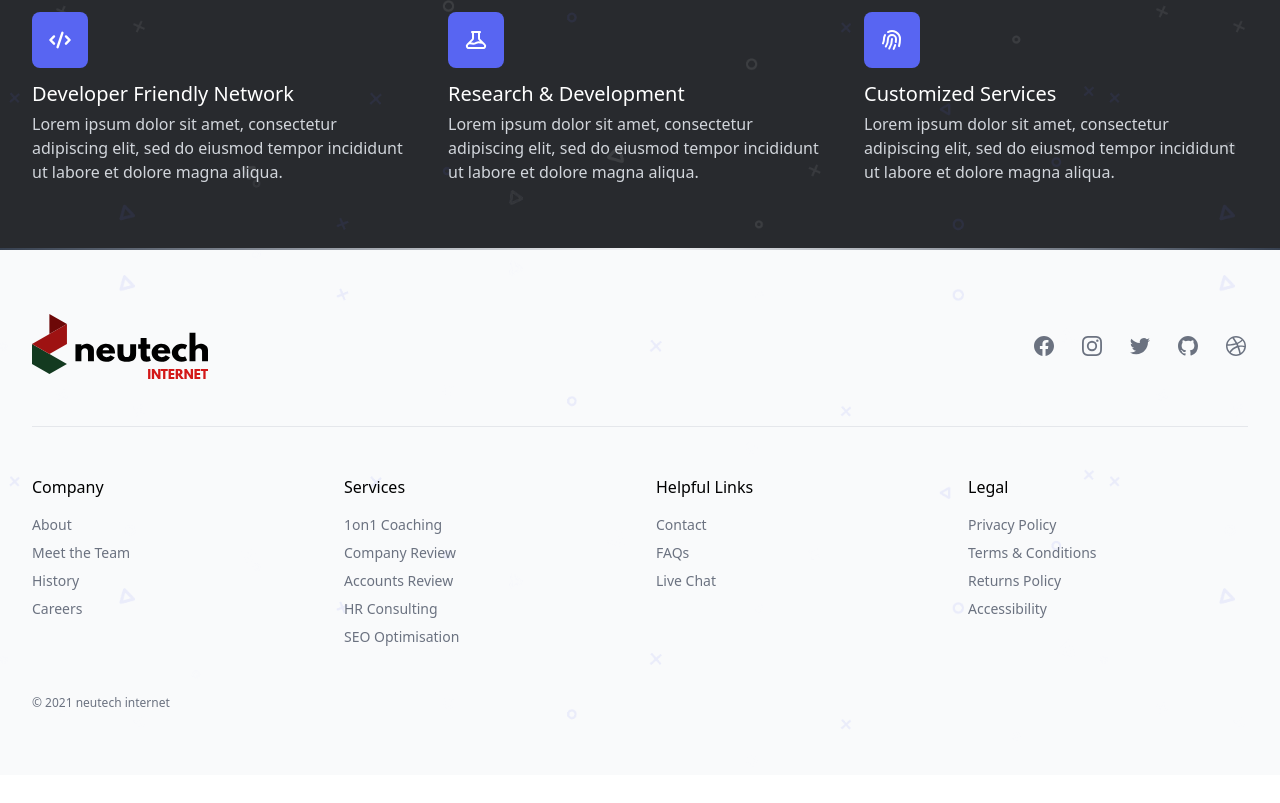
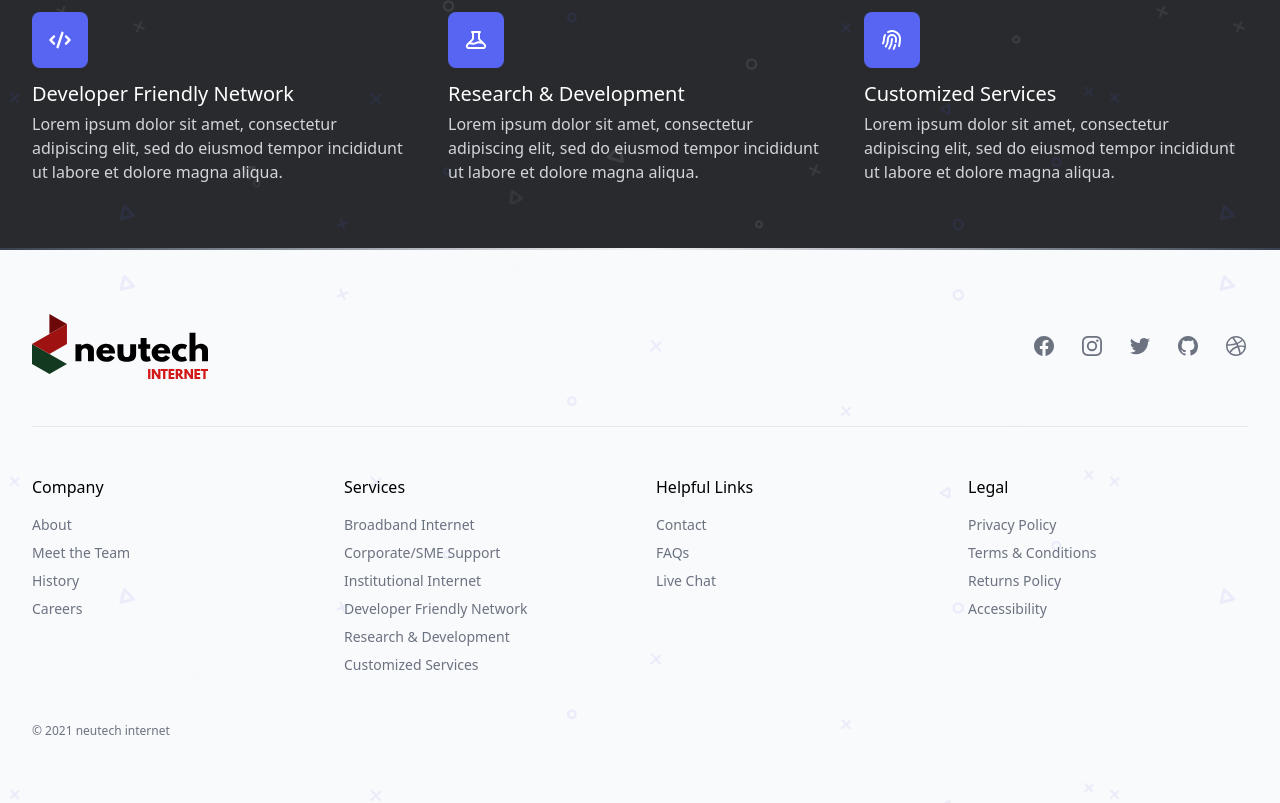
Before and after one commit to bobalok/brainfreeze, a Next.js app: page /dashboard in a window 1280 px wide. Shown: the part 1699-2502 px from the top of the page. Before the commit the page ends 2474 px from the top, so only its background shows below. Built offline with nearby package versions, Linux system fonts and the light colour scheme.

Commit message:
some more update

```diff
--- a/components/Footer.js
+++ b/components/Footer.js
@@ -136,20 +136,29 @@ function Footer() {
               <p className="font-medium">Services</p>
 
               <nav className="flex flex-col mt-4 space-y-2 text-sm text-gray-500">
-                <a href="" className="hover:opacity-75">
-                  1on1 Coaching
+                <a href="#" className="hover:opacity-75">
+                  {/* 1on1 Coaching */}
+                  Broadband Internet
                 </a>
-                <a href="" className="hover:opacity-75">
-                  Company Review
+                <a href="#" className="hover:opacity-75">
+                  {/* Company Review */}
+                  Corporate/SME Support
                 </a>
-                <a href="" className="hover:opacity-75">
-                  Accounts Review
+                <a href="#" className="hover:opacity-75">
+                  {/* Accounts Review */}
+                  Institutional Internet
                 </a>
-                <a href="" className="hover:opacity-75">
-                  HR Consulting
+                <a href="#" className="hover:opacity-75">
+                  {/* HR Consulting */}
+                  Developer Friendly Network
                 </a>
-                <a href="" className="hover:opacity-75">
-                  SEO Optimisation
+                <a href="#" className="hover:opacity-75">
+                  {/* SEO Optimisation */}
+                  Research & Development
+                </a>
+                <a href="#" className="hover:opacity-75">
+                  {/* SEO Optimisation */}
+                  Customized Services
                 </a>
               </nav>
             </div>
--- a/components/Pricing.js
+++ b/components/Pricing.js
@@ -386,15 +386,7 @@ export default function Pricing() {
           <div className="md:col-span-4 h-[1.5px] bg-gradient-to-l from-gray-700 via-gray-100 to-gray-700"></div>
           <div className="md:col-span-4 ">
             <div className="md:h-96 h-64 rounded-lg  bg-gradient-to-bl from-green-300 via-blue-500 to-purple-600">
-              <div className="h-full w-full bg-hero-pattern bg-hero-size">
-                <div className="flex flex-col md:flex-row px-2 md:px-0">
-                  <div className="w-full md:w-1/1 rounded-t-lg md:shadow md:hover:shadow-lg duration-300 ease-in-out transition p-6 mb-10 md:mb-0">
-                    <h3 className="text-white uppercase text-xl font-bold">
-                      for business
-                    </h3>
-                  </div>
-                </div>
-              </div>
+              <div className="h-full w-full bg-hero-pattern bg-hero-size"></div>
             </div>
           </div>
         </div>
```
